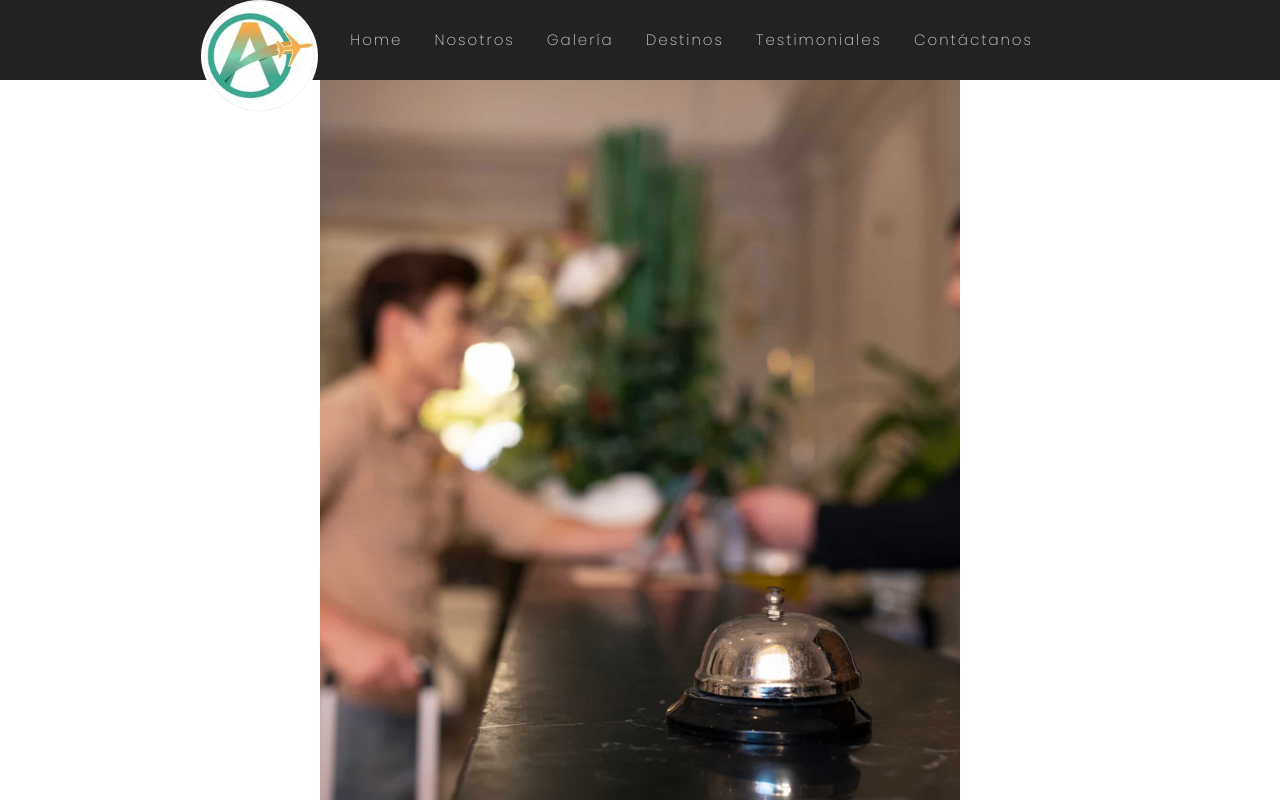
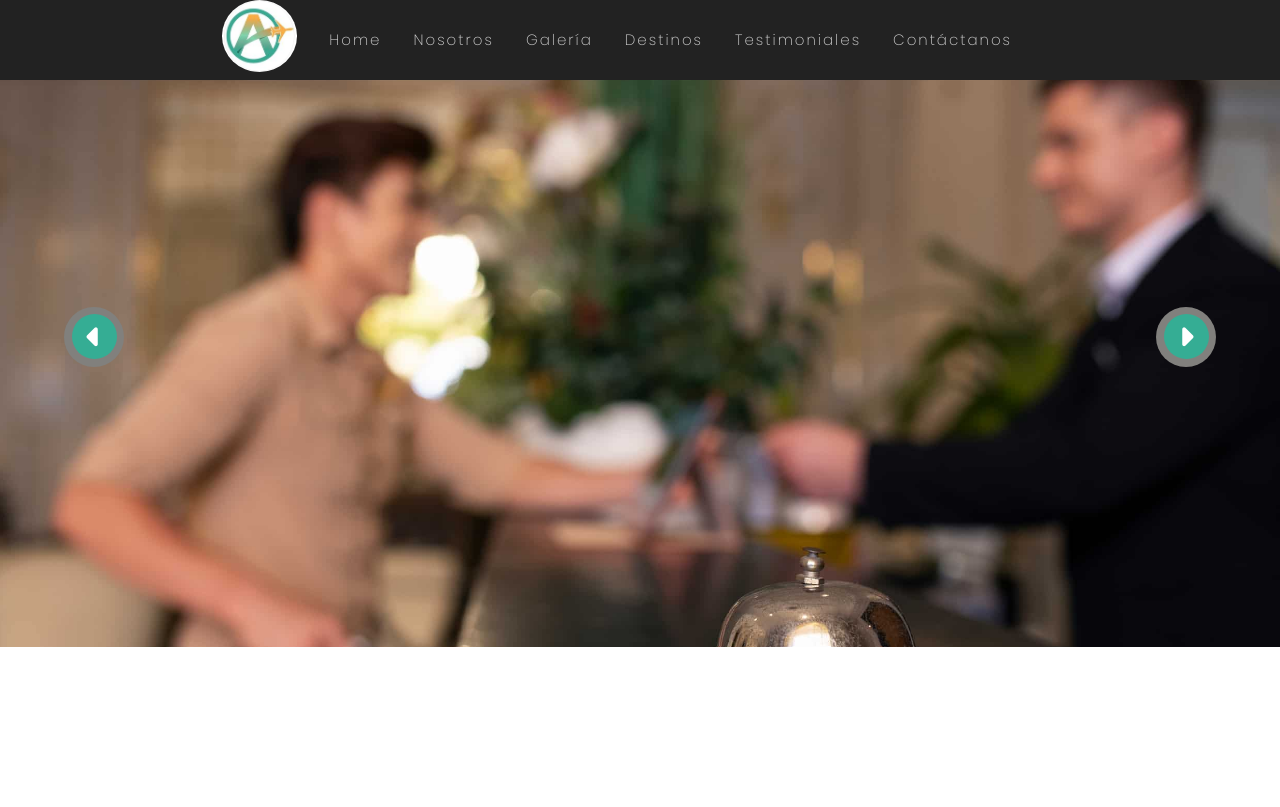
Before and after one commit to frako23/adventure-travels, a React (Vite) app: page / in a window 1280 px wide. Built offline with nearby package versions, Linux system fonts and the light colour scheme.

Commit message:
se corrige el slider

```diff
--- a/src/components/slide.jsx
+++ b/src/components/slide.jsx
@@ -23,23 +23,23 @@ export const Slide = ({slides}) => {
         <section className='slider'>
             <div className='control-btn'>
               <button className="prev" onClick={prevSlide}>
+                <i className="fas fa-caret-left"></i>
+              </button>
+              <button className="next" onClick={nextSlide}>
                 <i className="fas fa-caret-right"></i>
               </button>
-              <button className="next" onClick={nextSlide}>
-                <i className="fas fa-caret-left"></i>
-              </button>
             </div>
-        </section>
 
         {data.map((slide, index) => {
           return(
             <div
-            className={index === current? "slide active" : "slide"} key={index}
+            className={index === current? "slide activer" : "slide"} key={index}
             >
 
               {index === current && <img src={slide.imagen} alt="Home Image"/>}
             </div>
         )})}
+        </section>
     </>
   )
 }
--- a/src/index.css
+++ b/src/index.css
@@ -73,7 +73,7 @@ button {
 
 .logo img {
   border-radius: 50%;
-  height: 7rem;
+  height: 4.5rem;
 }
 
 .navbar-logo-section {
@@ -146,14 +146,14 @@ header .text {
 
 
   .logo img {
-    height: 4rem;
+    height: 3rem;
   }
   nav ul {
     display: block;
     width: 100%;
     height: 90vh;
     position: absolute;
-    top: 80px;
+    top: 50px;
     left: -100%;
     opacity: 1;
     transition: all 0.5s ease;
@@ -184,6 +184,20 @@ header .text {
     cursor: pointer;
   }
 
+  /* .control-btn .next {
+    position: absolute;
+    top: 40%;
+    z-index: 9;
+    right: 5%;
+  }
+
+  .prev{
+    position: unset;
+    top: 40%;
+    z-index: 9;
+    left: 5%;
+  } */
+
   .fa-times{
     font-size: 2rem;
   }
@@ -213,9 +227,9 @@ header .text {
 }
 
 
-/* @media screen and (max-width: 464px) {
-  .navbar {
-
+/* @media screen and (max-width: 1300px) {
+  .slide {
+    padding-inline: 20rem;
   }
 } */
 
@@ -228,35 +242,60 @@ header .text {
 
 .slide img {
   width: 100%;
-  height: 45rem;
+  height: 35rem;
   object-fit: cover;
 }
 
-.slide {
+/* .slide {
   padding-inline: 20rem;
-}
+} */
 
 .control-btn .next {
   position: absolute;
   top: 40%;
-  z-index: 10;
+  z-index: 9;
   right: 5%;
 }
 
 .control-btn .prev{
   position: absolute;
   top: 40%;
-  z-index: 10;
+  z-index: 9;
   left: 5%;
 }
 
 .slide {
-  /* opacity: 0; */
+  opacity: 0;
   transition-duration: 1s ease;
 }
 
-.slide .active {
+ .activer {
   opacity: 1;
   transition-duration: 1s;
   transform: scale(1.08);
 }
+
+.control-btn button {
+  background-color: var(--plata);
+  width: 60px;
+  height: 60px;
+  line-height: 60px;
+  text-align: center;
+  border-radius: 50%;
+  color: white;
+  cursor: pointer;
+}
+
+.control-btn i {
+  background-color: #35AD94;
+  width: 45px;
+  height: 45px;
+  margin: auto;
+  text-align: center;
+  display: flex;
+  justify-content: center;
+  align-items: center;
+  border-radius: 50%;
+  color: white;
+  font-size: 30px;
+}
```
